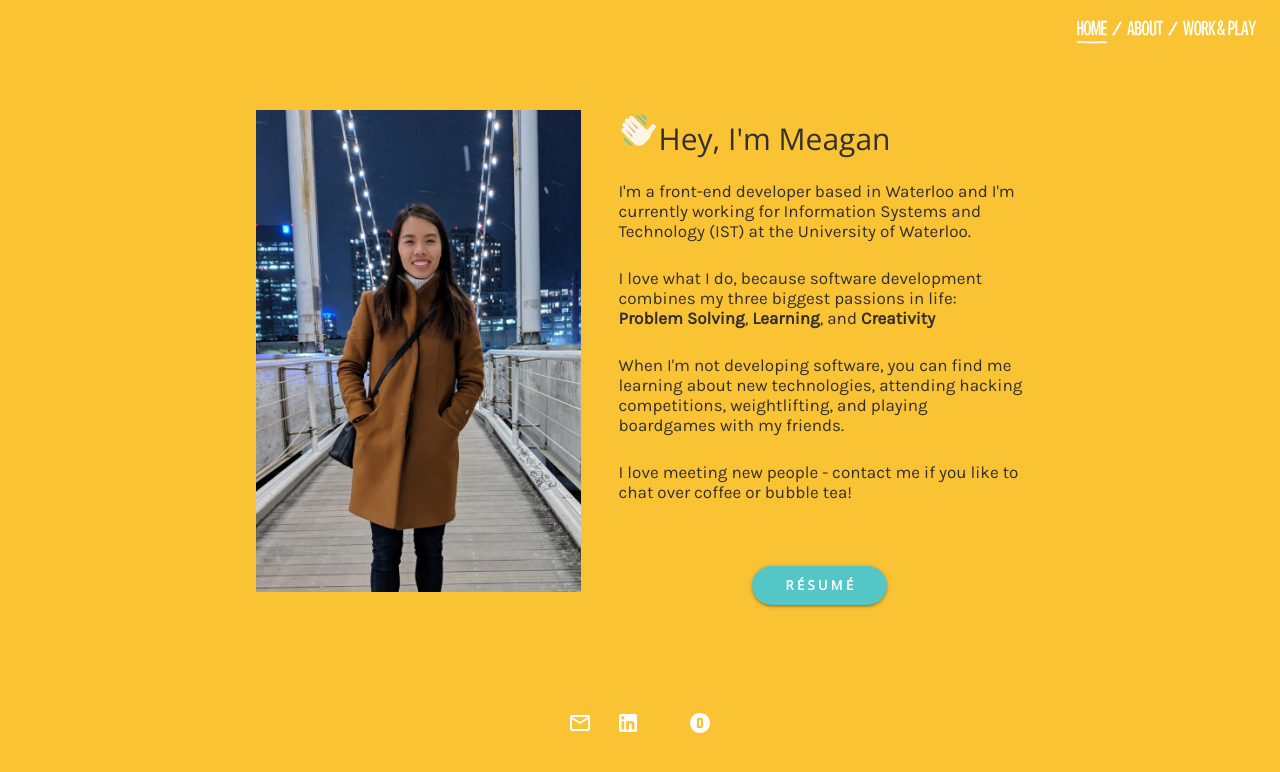
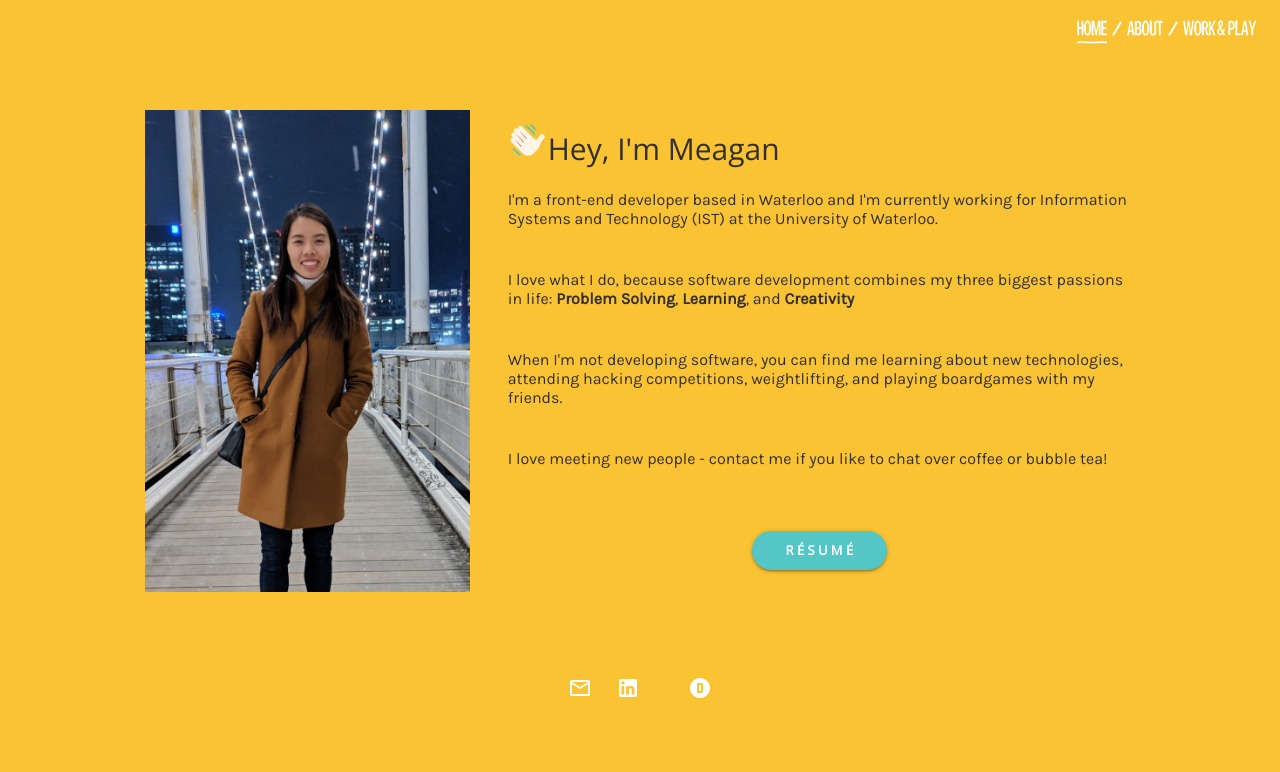
Before and after one commit to meagan-lai/Personal-Website, a React (Create React App) app: page /about in a window 1280 px wide. Shown: the top 772 px of the page. Built offline with nearby package versions, Linux system fonts and the light colour scheme.

Commit message:
updated links and styling changes

```diff
--- a/src/screens/About.js
+++ b/src/screens/About.js
@@ -25,7 +25,7 @@ const styles = theme => ({
     position: "relative",
     paddingTop: 10,
     paddingLeft: 4,
-    fontSize: 17,
+    fontSize: 16,
     color: "#332f2f",
     textAlign: "left",
     fontFamily: ["Karla", "sans-serif"]
@@ -60,14 +60,30 @@ function About(props) {
           flexDirection: "row",
           justifyContent: "center",
           paddingLeft: "10vw",
-          paddingRight: "10vw"
+          paddingRight: "10vw",
+          flexWrap: "wrap",
+          width: "80%"
         }}
       >
         <img
           src={profile}
-          style={{ height: 482, paddingLeft: 17, paddingRight: 17 }}
+          style={{
+            paddingLeft: 17,
+            paddingRight: 17,
+            display: "flex",
+            height: 482
+          }}
         />
-        <div style={{ paddingLeft: 17, paddingRight: 17, width: "40%" }}>
+        <div
+          style={{
+            paddingLeft: 17,
+            paddingRight: 17,
+            width: "40%",
+            display: "flex",
+            flexDirection: "column",
+            flexGrow: 2
+          }}
+        >
           <text className={classes.title}>
             {" "}
             <img src={wave} style={{ height: 40, color: "white" }} />
--- a/src/screens/Projects.js
+++ b/src/screens/Projects.js
@@ -39,7 +39,7 @@ function Projects(props) {
           projectImage={readingbuddy}
           projectName="Reading Buddy"
           projectDescription="Web application to allow kids to learn to read and speak correctly through real-time speech recognition and natural language processing ."
-          githubLink="https://github.com/meagan-lai/SpeakRead"
+          githubLink="https://github.com/meagan-lai/Reading-Buddy"
         />
         <ProjectCard
           projectImage={duhighApp}
```
Also changed, not shown: 1 other file (tests, documents, lock files or other folders).
